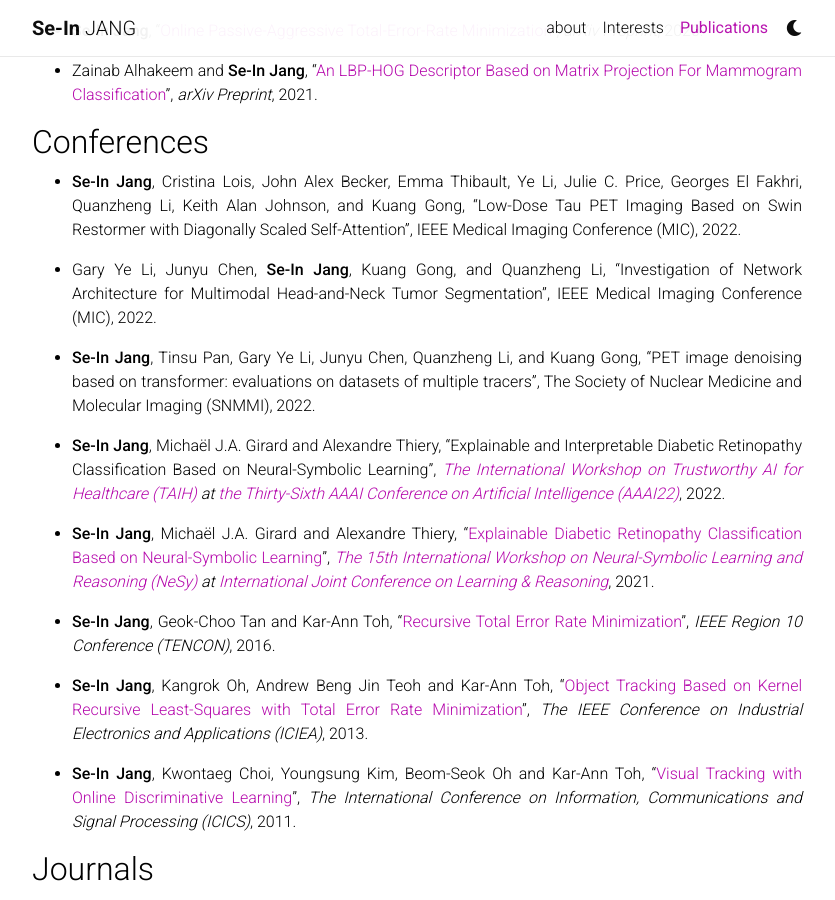
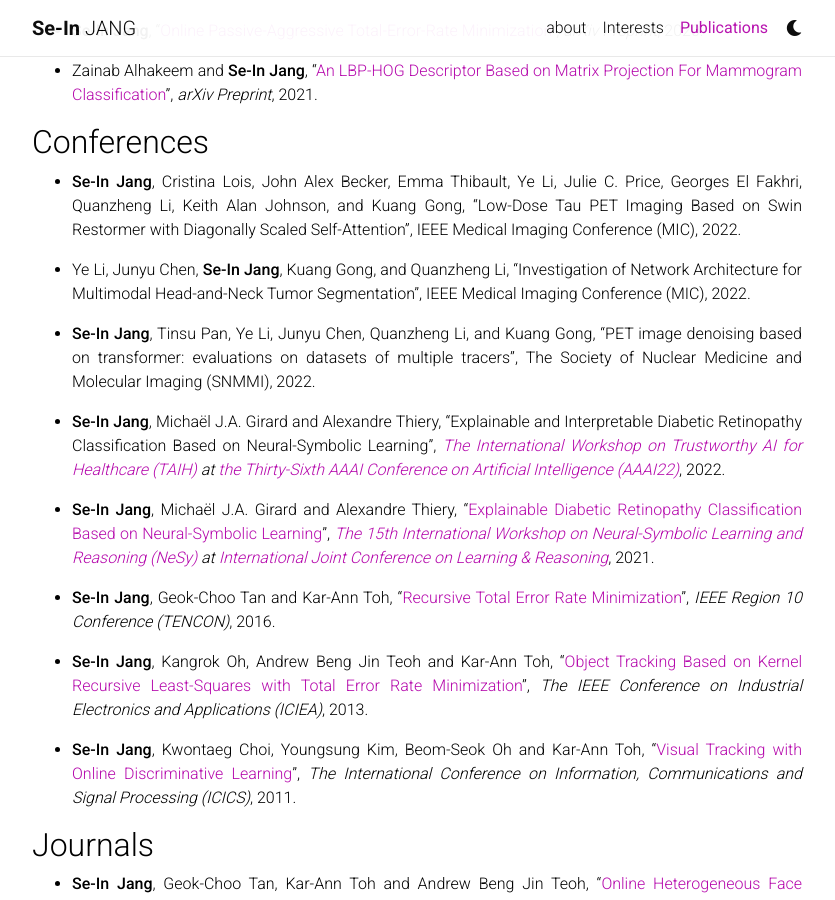
Before and after one commit to sijang/sijang.github.io, a Jekyll site: the page built from _pages/publications.md, in a window 1280 px wide and 900 px high, scrolled down 368 px. Shown: the whole window, without its empty margins (223-1058 px from the left). Built offline with Jekyll 4.4.1, drawn with Linux system fonts in a browser that asks for light colours; nearby versions of some CDN libraries; a style sheet for code colours, icons or effects is not loaded.

Commit message:
Update publications.md

```diff
--- a/_pages/publications.md
+++ b/_pages/publications.md
@@ -29,10 +29,10 @@ nav: true
 - **Se-In Jang**, Cristina Lois, John Alex Becker, Emma Thibault, Ye Li, Julie C. Price, Georges El Fakhri, Quanzheng Li, Keith Alan Johnson, and Kuang Gong, "Low-Dose Tau PET Imaging Based on Swin Restormer with Diagonally Scaled Self-Attention", IEEE Medical Imaging Conference (MIC), 2022.
 {: style="text-align: justify"}
 
-- Gary Ye Li, Junyu Chen, **Se-In Jang**, Kuang Gong, and Quanzheng Li, "Investigation of Network Architecture for Multimodal Head-and-Neck Tumor Segmentation", IEEE Medical Imaging Conference (MIC), 2022.
+- Ye Li, Junyu Chen, **Se-In Jang**, Kuang Gong, and Quanzheng Li, "Investigation of Network Architecture for Multimodal Head-and-Neck Tumor Segmentation", IEEE Medical Imaging Conference (MIC), 2022.
 {: style="text-align: justify"}
 
-- **Se-In Jang**, Tinsu Pan, Gary Ye Li, Junyu Chen, Quanzheng Li, and Kuang Gong, "PET image denoising based on transformer: evaluations on datasets of multiple tracers", The Society of Nuclear Medicine and Molecular Imaging (SNMMI), 2022.
+- **Se-In Jang**, Tinsu Pan, Ye Li, Junyu Chen, Quanzheng Li, and Kuang Gong, "PET image denoising based on transformer: evaluations on datasets of multiple tracers", The Society of Nuclear Medicine and Molecular Imaging (SNMMI), 2022.
 {: style="text-align: justify"}
 
 - **Se-In Jang**, Michaël J.A. Girard and Alexandre Thiery, "Explainable and Interpretable Diabetic Retinopathy Classification Based on Neural-Symbolic Learning", *[The International Workshop on Trustworthy AI for Healthcare (TAIH)](https://taih21.github.io/){:target="_blank"} at [the Thirty-Sixth AAAI Conference on Artificial Intelligence (AAAI22)](https://aaai.org/Conferences/AAAI-22/){:target="_blank"}*, 2022.
```
